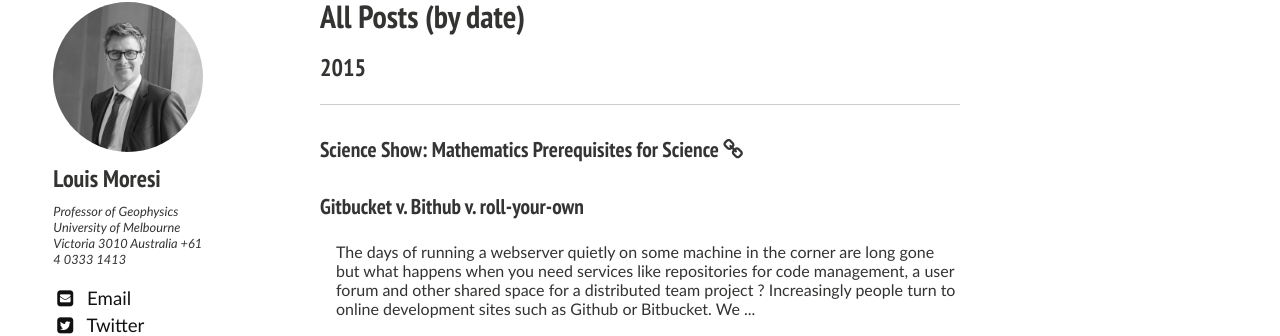
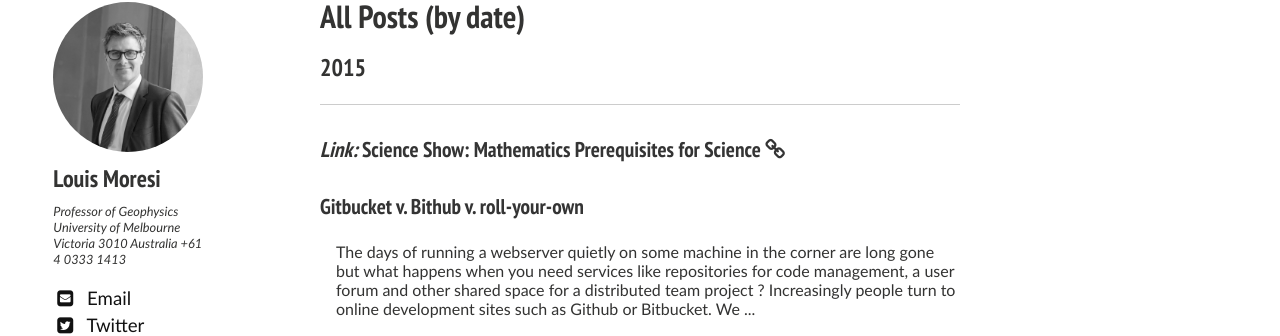
Before and after one commit to lmoresi/lmoresi.github.io, a Jekyll site: the page built from pages/ListOfPosts/index.md, in a window 1280 px wide and 900 px high. Shown: the part 379-715 px from the top of the window. Built offline with Jekyll 4.4.1, drawn with Linux system fonts in a browser that asks for light colours; nearby versions of some CDN libraries.

Commit message:
Link posts open in new tab / window (etc)

```diff
--- a/_layouts/home.html
+++ b/_layouts/home.html
@@ -57,7 +57,7 @@
     <div class="article-wrap">
         {% for post in site.posts limit:12 %}
           {% if post.link %}
-            <h2 class="link-post"><a href="{{ site.url }}{{ post.url }}" title="{{ post.title }}">{{ post.title }}</a> <a href="{{ post.link }}" target="_blank" title="{{ post.title }}"><i class="fa fa-link"></i></h2>
+            <p class="link-post"><b><i>Link:</i> <a href="{{ site.url }}{{ post.url }}" title="{{ post.title }}" target="_blank">{{ post.title }}</a> <a href="{{ post.link }}" target="_blank" title="{{ post.title }}"><i class="fa fa-link"></i></b></p>
           {% else %}
             <p> <b> <a href="{{ site.url }}{{ post.url }}" title="{{ post.title }}">{{ post.title }}</a> </b> &mdash; {{ post.excerpt | strip_html | truncate: 200 }}</p>
           {% endif %}
--- a/pages/ListOfPosts/index.md
+++ b/pages/ListOfPosts/index.md
@@ -36,7 +36,7 @@ image:
 {% endif %}
 <article>
  {% if post.link %}
-      <h4 class="link-post"><a href="{{ site.url }}{{ post.url }}" title="{{ post.title }}">{{ post.title }}</a>
+      <h4 class="link-post"><i>Link: </i><a href="{{ site.url }}{{ post.url }}" title="{{ post.title }}" target="_blank">{{ post.title }}</a>
       <a href="{{ post.link }}" target="_blank" title="{{ post.title }}"><i class="fa fa-link"></i></a></h4>
 {% else %}
       <h4><a href="{{ site.url }}{{ post.url }}" title="{{ post.title }}">{{ post.title }}</a></h4>
```
Also changed, not shown: _posts/2015-09-16-mathematics-in-science-degrees.md (+1 -1 lines).
